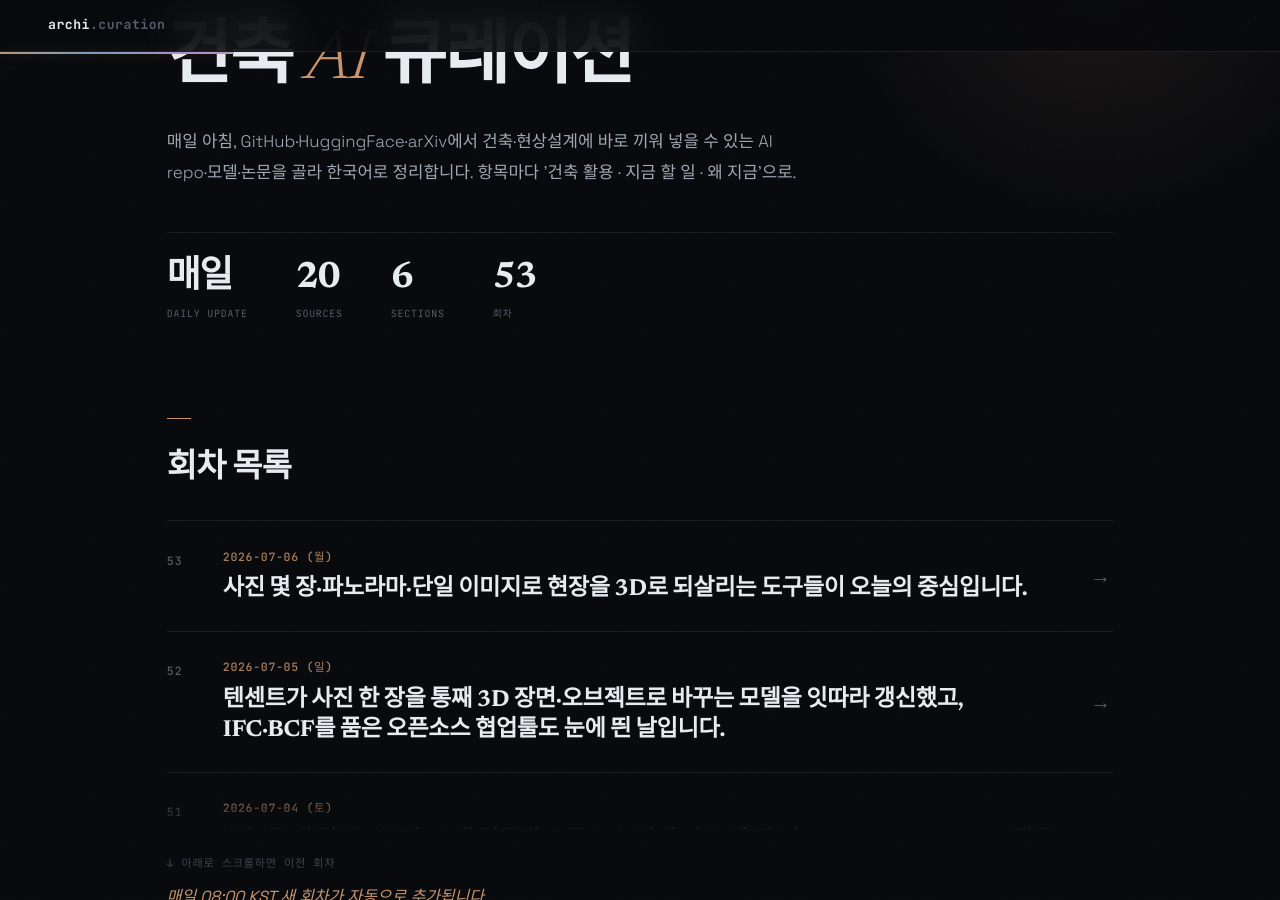
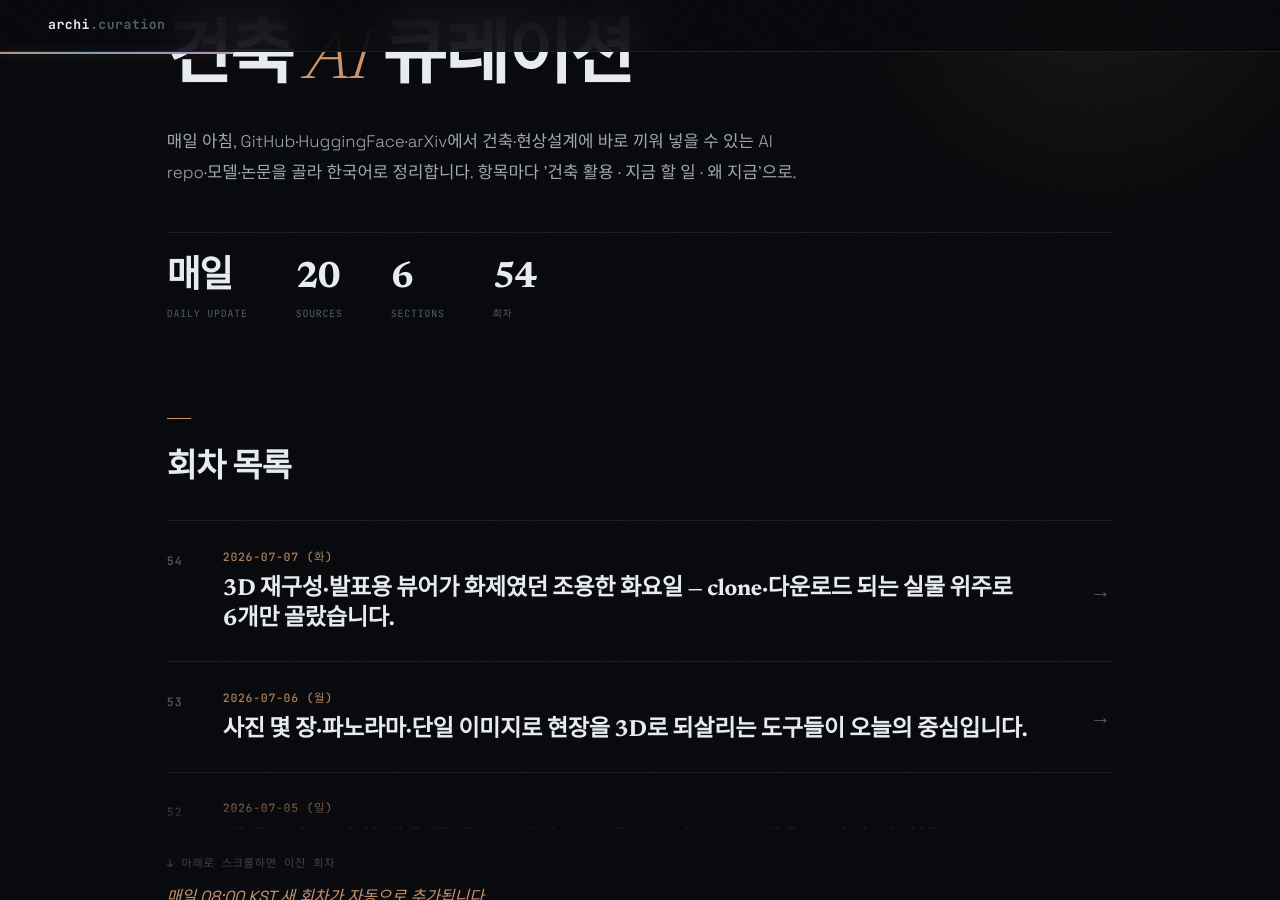
Before and after one commit to ghkch5gh-jpg/ainews-curation, a Jekyll site: the page built from index.md, in a window 1280 px wide and 900 px high, scrolled down 190 px. Built offline with Jekyll 4.4.1, drawn with Linux system fonts in a browser that asks for light colours; some web fonts are replaced.

Commit message:
daily: 2026-07-07

```diff
--- /dev/null
+++ b/2026-07-07_화.md
@@ -0,0 +1,96 @@
+---
+title: 2026-07-07 (화)
+eyebrow: ARCH · AI CURATION
+hero_title: "2026 · 07 · 07 <em>(화)</em>"
+description: "3D 재구성·발표용 뷰어가 화제였던 조용한 화요일 — clone·다운로드 되는 실물 위주로 6개만 골랐습니다."
+summary: 3D 재구성·발표용 뷰어가 화제였던 조용한 화요일 — clone·다운로드 되는 실물 위주로 6개만 골랐습니다.
+---
+
+<div class="news">
+<section class="news-flow-sec reveal"><h2 class="news-flow__t">이번 회차 흐름</h2><div class="news-flow"><p>안녕하세요! 오늘은 새로 쏟아진 것보다, 이미 검증된 3D 도구들이 눈에 띄는 날이었어요. 사진 몇 장을 3D로 되살리거나, 발주처가 마우스로 돌려보는 웹 모델을 만드는 쪽으로 흐름이 모이고 있습니다. 최근 회차에서 이미 다룬 Hunyuan3D·TRELLIS·VGGT 같은 단골은 중복을 피해 뺐고, 대신 아직 안 소개한 것만 추렸어요. 그러다 보니 오늘은 양보다 질로, 딱 6개만 담았습니다. 발표 자료를 한 단계 올리고 싶은 분께 특히 쓸모 있을 거예요.</p></div></section>
+<section class="news-sec">
+<h2 class="news-sec__t">오늘의 헤드라인</h2>
+<article class="ni reveal">
+  <header class="ni__h">
+    <span class="ni__n">01</span>
+    <a class="ni__t" href="https://github.com/playcanvas/engine" target="_blank" rel="noopener">PlayCanvas 엔진 — 발주처가 마우스로 돌려보는 웹 3D <span class="ni__arrow">↗</span></a>
+    <span class="ni__tr"><span class="ni__src">GitHub</span><span class="ni__score">7/10</span></span>
+  </header>
+  <p class="ni__body">웹 브라우저에서 3D를 그대로 띄우고 돌려보게 해주는 무료 오픈소스 엔진입니다. WebGL·WebGPU·WebXR 위에서 돌아가고, glTF 같은 흔한 3D 파일을 그대로 읽습니다. PPT에 캡처 이미지를 붙이는 대신, 발주처가 링크만 열면 마우스로 건물을 빙 돌려보는 수준으로 올라가는 셈이에요. 여러 웹 그래픽 표준을 지원하는 성숙한 엔진이라 예제도 풍부합니다.</p>
+  <ul class="ni__pts"><li>웹에서 바로 도는 3D 뷰어 — 설치·플러그인 불필요</li><li>glTF·OBJ 등 표준 3D 파일 지원, gaussian splatting 재생 가능</li><li>16.2k ⭐, 최근까지 활발히 관리</li></ul>
+  <div class="ni__meta">
+    <div class="ni__row"><dt>얻는 것</dt><dd>현상설계 발표에서 짧은 영상 대신 진짜 모델을 웹 링크로 띄워, 심사위원이 직접 각도를 돌려보게 할 수 있습니다.</dd></div>
+    <div class="ni__row ni__row--do"><dt>지금 할 일</dt><dd><p class="ni__do-text"><code class="ni__code">git clone https://github.com/playcanvas/engine → &quot;</code>내 glTF 모델을 웹 페이지에서 마우스로 회전·확대되게 뷰어 페이지 하나 만들어줘&quot;</p></dd></div>
+    <div class="ni__row ni__row--why"><dt>왜 지금</dt><dd>웹 3D가 무거운 프로그램 없이도 실무 발표에 쓸 만큼 가벼워진 시점이라, 지금 익혀두면 발표 품질이 바로 올라갑니다.</dd></div>
+  </div>
+  <footer class="ni__f"><span class="ni__verified">✓ 원문 대조</span><a class="ni__story" href="https://github.com/playcanvas/engine" target="_blank" rel="noopener">스토리 →</a></footer>
+</article>
+<article class="ni reveal">
+  <header class="ni__h">
+    <span class="ni__n">02</span>
+    <a class="ni__t" href="https://huggingface.co/Skywork/Matrix-3D" target="_blank" rel="noopener">Matrix-3D — 이미지 한 장을 걸어다니는 3D 공간으로 <span class="ni__arrow">↗</span></a>
+    <span class="ni__tr"><span class="ni__src">HuggingFace</span><span class="ni__score">7/10</span></span>
+  </header>
+  <p class="ni__body">사진이나 그림 한 장을 넣으면 이어진 3D 공간(장면)으로 만들어주는 image-to-3D 모델입니다. 쉽게 말해 컨셉 렌더 한 장을, 안에서 시점을 옮겨볼 수 있는 장면으로 바꿔주는 거예요. 정밀한 실시설계용은 아니지만, 초기 분위기·공간감을 빠르게 잡아보는 데 맞습니다. 무료로 내려받아 직접 돌려볼 수 있습니다.</p>
+  <ul class="ni__pts"><li>이미지·텍스트 → 파노라마형 3D 장면 생성</li><li>안에서 시점 이동이 되는 '탐색 가능한' 결과물</li><li>컨셉·무드 단계에 적합, 정밀 모델링용은 아님</li></ul>
+  <div class="ni__meta">
+    <div class="ni__row"><dt>얻는 것</dt><dd>컨셉 단계에서 손으로 그린 이미지 한 장으로 '안에서 둘러보는' 공간 미리보기를 만들어 아이디어를 빠르게 검증할 수 있습니다.</dd></div>
+    <div class="ni__row ni__row--do"><dt>지금 할 일</dt><dd><p class="ni__do-text">Hugging Face 모델 페이지에서 사용법 확인 후, 내 컨셉 렌더 한 장을 입력해 3D 장면으로 변환 시도</p></dd></div>
+    <div class="ni__row ni__row--why"><dt>왜 지금</dt><dd>'사진 한 장 → 걸어다니는 공간'이 실제로 돌아가는 수준까지 왔고, 초기 스터디에 부담 없이 써볼 만합니다.</dd></div>
+  </div>
+  <footer class="ni__f"><span class="ni__verified">✓ 원문 대조</span><a class="ni__story" href="https://huggingface.co/Skywork/Matrix-3D" target="_blank" rel="noopener">스토리 →</a></footer>
+</article>
+<article class="ni reveal">
+  <header class="ni__h">
+    <span class="ni__n">03</span>
+    <a class="ni__t" href="https://huggingface.co/baidu/Unlimited-OCR" target="_blank" rel="noopener">Baidu Unlimited-OCR — 스캔 도면·시방서 글자를 통째로 뽑기 <span class="ni__arrow">↗</span></a>
+    <span class="ni__tr"><span class="ni__src">HuggingFace</span><span class="ni__score">6/10</span></span>
+  </header>
+  <p class="ni__body">이미지나 스캔한 문서 속 글자를 읽어 텍스트로 뽑아내는 OCR(사진 속 글자 인식) 모델입니다. 스캔한 도면의 주기·치수, PDF 시방서, 손으로 쓴 메모까지 문자 데이터로 바꿔줍니다. 최근까지 갱신되고 다운로드 수가 많은 모델이라 개인 PC에서도 시도해볼 만합니다. Revit·CAD로 넘어가기 전, 종이·이미지 정보를 디지털로 옮기는 앞단 작업에 쓸 수 있습니다.</p>
+  <ul class="ni__pts"><li>이미지·스캔본 속 글자 → 편집 가능한 텍스트</li><li>도면 주기·시방서·메모 등 문서 정보 추출에 활용</li><li>3B 경량, 4일 전 갱신된 최신 모델</li></ul>
+  <div class="ni__meta">
+    <div class="ni__row"><dt>얻는 것</dt><dd>스캔만 있는 옛 도면이나 PDF 시방서에서 텍스트·수치를 자동으로 긁어내, 검토표나 물량 정리 앞단을 줄일 수 있습니다.</dd></div>
+    <div class="ni__row ni__row--do"><dt>지금 할 일</dt><dd><p class="ni__do-text">Hugging Face에서 모델 받아 스캔 도면 한 장으로 텍스트 추출 테스트 → 결과를 표로 정리하게 지시</p></dd></div>
+    <div class="ni__row ni__row--why"><dt>왜 지금</dt><dd>OCR 정확도가 한 단계 올라 손으로 옮기던 도면·문서 정보 디지털화를 실무에서 자동화할 수 있는 시점입니다.</dd></div>
+  </div>
+  <footer class="ni__f"><span class="ni__verified">✓ 원문 대조</span><a class="ni__story" href="https://huggingface.co/baidu/Unlimited-OCR" target="_blank" rel="noopener">스토리 →</a></footer>
+</article>
+</section>
+<section class="news-sec">
+<h2 class="news-sec__t">핫 레포</h2>
+<article class="ni reveal">
+  <header class="ni__h">
+    <span class="ni__n">04</span>
+    <a class="ni__t" href="https://github.com/ai-collection/ai-collection" target="_blank" rel="noopener">ai-collection — 생성 AI 도구를 한눈에 훑는 목록 <span class="ni__arrow">↗</span></a>
+    <span class="ni__tr"><span class="ni__src">GitHub</span><span class="ni__score">4/10</span></span>
+  </header>
+  <p class="ni__body">세상에 나온 생성 AI 서비스·도구를 분야별로 모아 정리한 '목록 저장소'입니다(The Generative AI Landscape). 어떤 도구가 있는지 지도처럼 훑어볼 수 있어, 내 작업에 맞는 이미지·3D·글쓰기 도구를 찾는 출발점으로 좋아요. 코드를 돌리는 도구라기보다, 무엇이 있는지 파악하는 참고 자료에 가깝습니다.</p>
+  <ul class="ni__pts"><li>분야별 생성 AI 도구 모음 (지도 역할)</li><li>새 도구 탐색의 출발점으로 유용</li><li>실행 도구 아님 — 참고·리서치용</li></ul>
+  <div class="ni__meta">
+    <div class="ni__row"><dt>얻는 것</dt><dd>직접 코딩하기 전에, 컨셉·시각화·문서화 각 단계에 어떤 AI 도구가 있는지 한 번에 훑어 후보를 좁힐 수 있습니다.</dd></div>
+    <div class="ni__row ni__row--do"><dt>지금 할 일</dt><dd><p class="ni__do-text"><code class="ni__code">git clone https://github.com/ai-collection/ai-collection → &quot;</code>이미지·3D 생성 관련 도구만 표로 추려줘&quot;</p></dd></div>
+    <div class="ni__row ni__row--why"><dt>왜 지금</dt><dd>도구가 너무 많아진 지금, 흩어진 선택지를 한곳에서 비교하는 정리본의 가치가 커졌습니다.</dd></div>
+  </div>
+  <footer class="ni__f"><span class="ni__verified">✓ 원문 대조</span><a class="ni__story" href="https://github.com/ai-collection/ai-collection" target="_blank" rel="noopener">스토리 →</a></footer>
+</article>
+</section>
+<section class="news-sec">
+<h2 class="news-sec__t">모델 · 데이터셋</h2>
+<article class="ni reveal">
+  <header class="ni__h">
+    <span class="ni__n">05</span>
+    <a class="ni__t" href="https://huggingface.co/facebook/VGGT-1B-Commercial" target="_blank" rel="noopener">VGGT-1B (상업용 라이선스판) — 사진 여러 장을 3D 형상으로 <span class="ni__arrow">↗</span></a>
+    <span class="ni__tr"><span class="ni__src">HuggingFace</span><span class="ni__score">7/10</span></span>
+  </header>
+  <p class="ni__body">메타(페이스북)가 만든 VGGT는 사진 여러 장을 넣으면 카메라 위치와 3D 형상을 계산해내는 image-to-3D 모델입니다. 이 'Commercial' 버전은 상업 활용을 허용하는 라이선스(vggt-aup-license)라는 점이 핵심이에요. 현장 사진 몇 장으로 대지·주변 건물의 대략적 3D를 만들어 초기 검토에 얹기 좋습니다. 기존 판과 달리 실무 활용의 법적 부담이 적습니다.</p>
+  <ul class="ni__pts"><li>사진 여러 장 → 카메라·3D 형상 자동 복원</li><li>상업 이용 가능 라이선스 (실무 적용의 걸림돌 해소)</li><li>현장·주변 맥락을 빠르게 3D로 만드는 앞단 도구</li></ul>
+  <div class="ni__meta">
+    <div class="ni__row"><dt>얻는 것</dt><dd>답사 때 찍은 현장 사진만으로 대지와 주변 건물의 러프한 3D 맥락을 만들어, 매싱 스터디의 바탕으로 쓸 수 있습니다.</dd></div>
+    <div class="ni__row ni__row--do"><dt>지금 할 일</dt><dd><p class="ni__do-text">Hugging Face에서 모델 받아 현장 사진 10여 장으로 3D 복원 테스트, 결과를 참고용 지형으로 활용</p></dd></div>
+    <div class="ni__row ni__row--why"><dt>왜 지금</dt><dd>성능 좋은 사진→3D 모델에 상업용 라이선스판이 나오면서, 실무 프로젝트에 눈치 안 보고 넣을 수 있게 됐습니다.</dd></div>
+  </div>
+  <footer class="ni__f"><span class="ni__verified">✓ 원문 대조</span><a class="ni__story" href="https://huggingface.co/facebook/VGGT-1B-Commercial" target="_blank" rel="noopener">스토리 →</a></footer>
+</article>
+</section>
+<div class="news-outro"><span class="news-outro__t">맺음말</span><p>오늘처럼 신규 릴리스가 뜸한 날은, 이미 나와 있는 도구를 내 작업에 어떻게 끼워 넣을지 고민하기 좋은 타이밍이에요. 특히 '사진 → 3D', '3D → 웹 발표'는 이제 연구가 아니라 실무에서 바로 써먹는 단계로 넘어왔습니다. 다음 회차에서 더 알찬 소식으로 찾아뵐게요. 오늘도 고생 많으셨습니다!</p></div>
+</div>
--- a/index.md
+++ b/index.md
@@ -10,12 +10,13 @@ stats:
     lbl: "Sources"
   - num: "6"
     lbl: "Sections"
-  - num: "53"
+  - num: "54"
     lbl: "회차"
 ---
 
 ## 회차 목록
 
+- [2026-07-07 (화) — 3D 재구성·발표용 뷰어가 화제였던 조용한 화요일 — clone·다운로드 되는 실물 위주로 6개만 골랐습니다.](2026-07-07_화.html)
 - [2026-07-06 (월) — 사진 몇 장·파노라마·단일 이미지로 현장을 3D로 되살리는 도구들이 오늘의 중심입니다.](2026-07-06_월.html)
 - [2026-07-05 (일) — 텐센트가 사진 한 장을 통째 3D 장면·오브젝트로 바꾸는 모델을 잇따라 갱신했고, IFC·BCF를 품은 오픈소스 협업툴도 눈에 띈 날입니다.](2026-07-05_일.html)
 - [2026-07-04 (토) — 오늘은 새 릴리스보다 '오래 검증된 오픈소스 뼈대'가 눈에 띈 날 — FreeCAD·pyRevit 같은 실무 도구가 어제도 커밋됐고, 사진→3D 모델이 계속 쏟아집니다.](2026-07-04_토.html)
```
